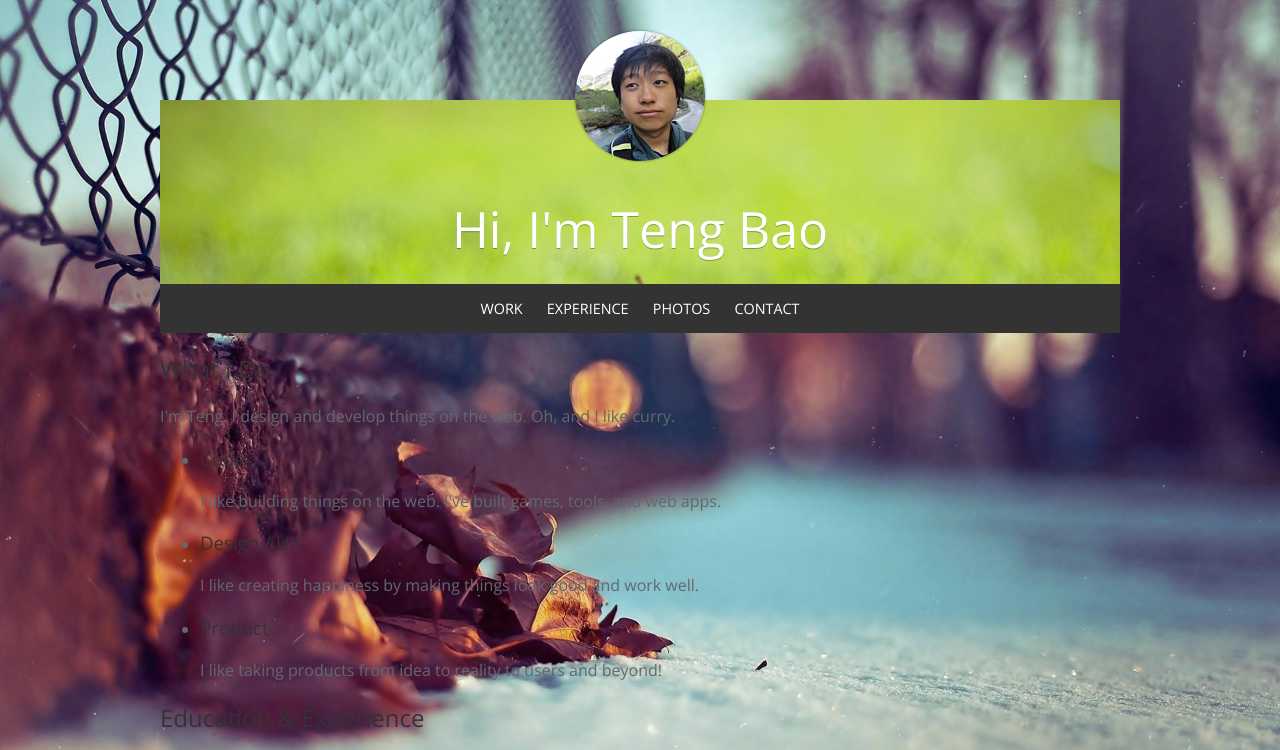
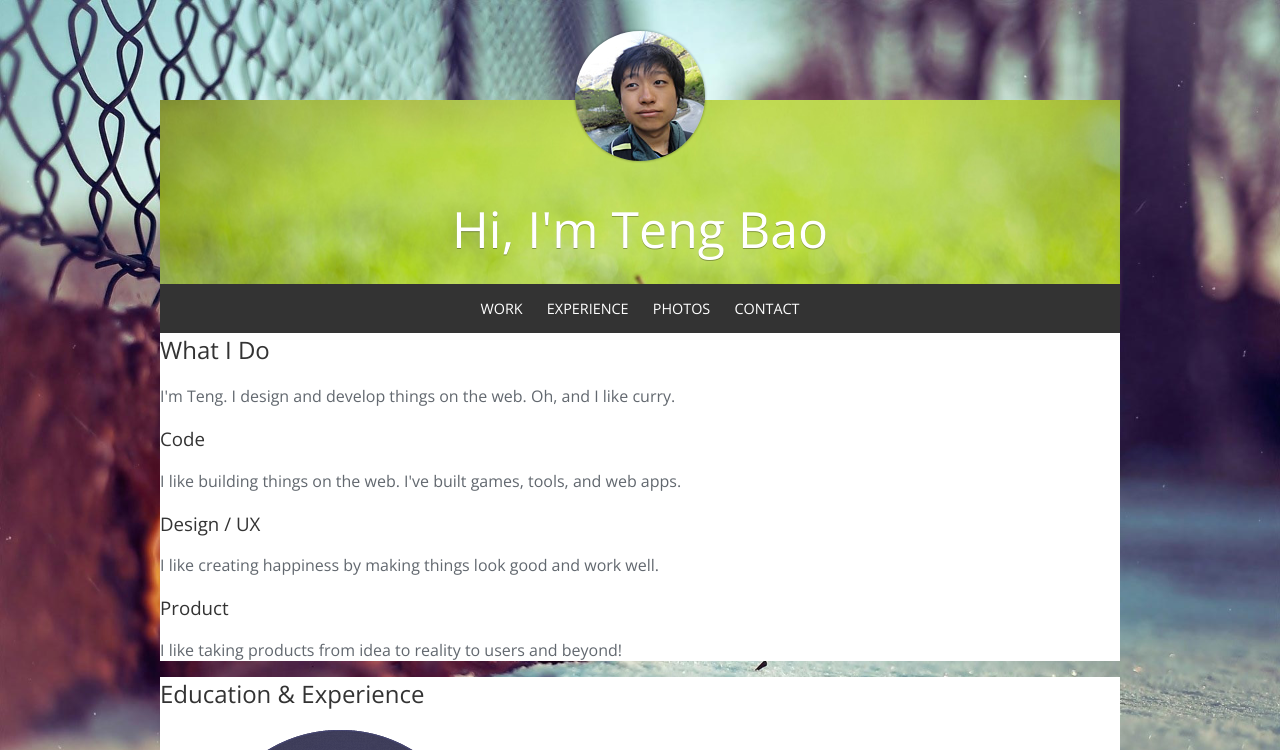
Before and after one commit to itsliupeng/sike-css0to1-profile, a website: page index.html in a window 1280 px wide. Shown: the top 750 px of the page. Drawn offline with nearby package versions, Linux system fonts and the light colour scheme; a web font is replaced by a local one.

Commit message:
.info-section

```diff
--- a/css/main.css
+++ b/css/main.css
@@ -76,3 +76,16 @@ h1, h2, h3, h4, h5, h6 {
 .man-nav ul li a:hover {
   text-decoration: underline;
 }
+
+.info-section {
+  background-color: #fff;
+}
+
+.info-section header h2{
+  margin-top: 0;
+}
+
+.whatido__skill-list {
+  padding-left: 0;
+  list-style: none;
+}
```
